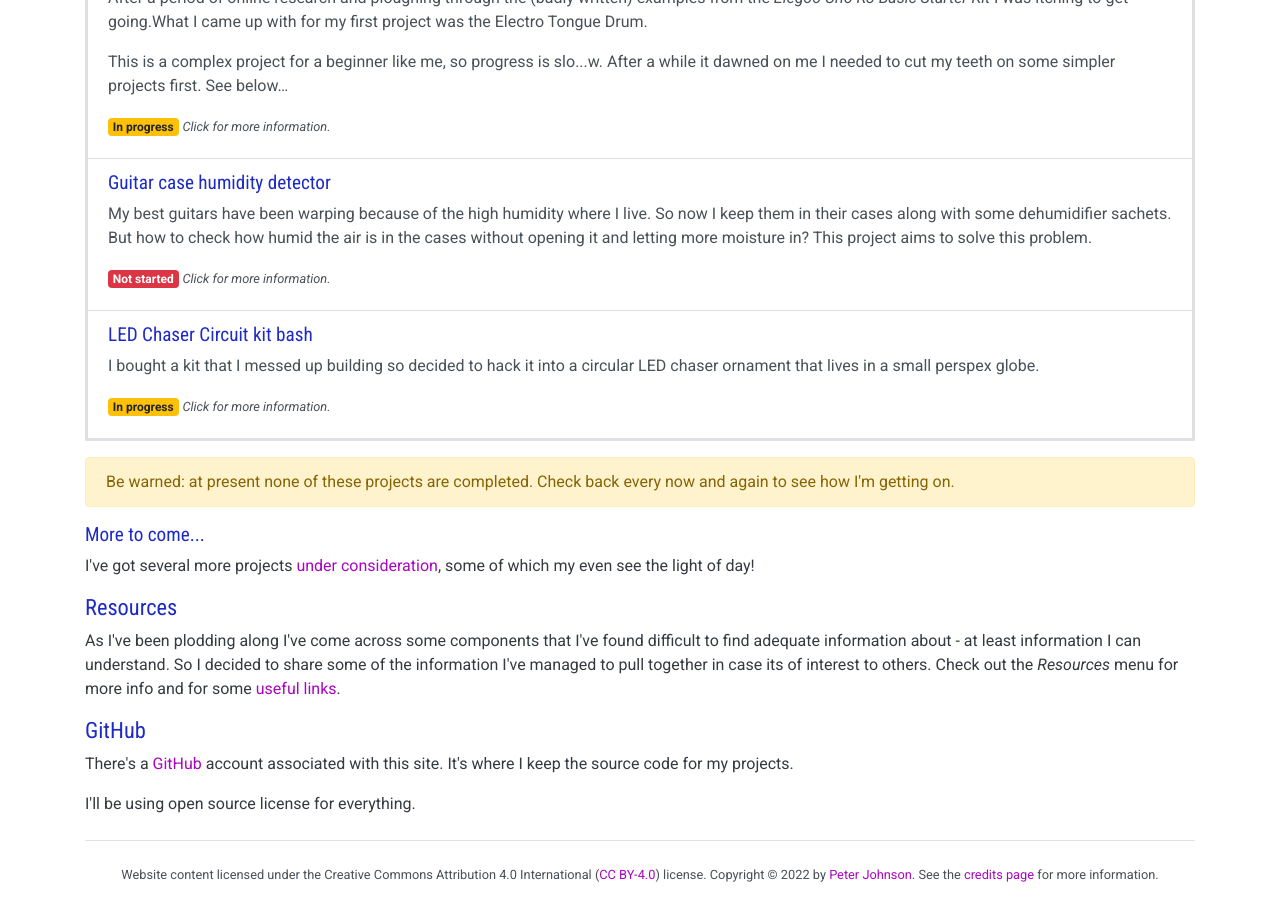
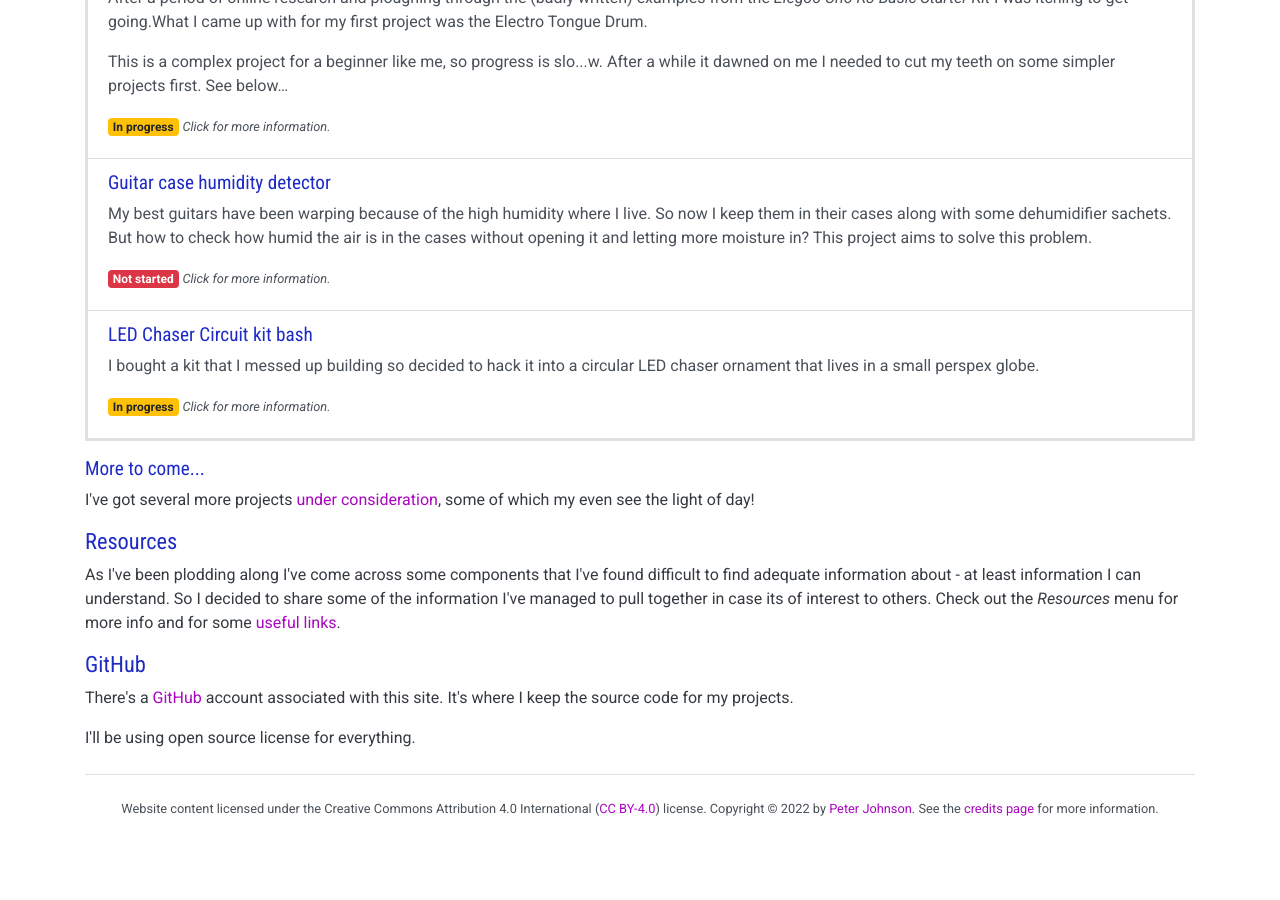
Before and after one commit to cahamo/cahamo.github.io, a Jekyll site: the page built from index.html, in a window 1280 px wide and 900 px high, scrolled down 1085 px. Built offline with Jekyll 4.4.1, drawn with Linux system fonts in a browser that asks for light colours; comment, search, counter and statistics services are not loaded; after the commit the page ends 1919 px from its top, so only the background shows below that.

Commit message:
Update index.html
Remove inaccurate alert box

```diff
--- a/index.html
+++ b/index.html
@@ -66,8 +66,6 @@ layout: default
 
 </div>
 
-<p class="alert alert-warning">Be warned: at present none of these projects are completed. Check back every now and again to see how I'm getting on.</p>
-
 <h3>More to come...</h3>
 
 <p>I've got several more projects <a href="/pipeline">under consideration</a>, some of which my even see the light of day!</p>
```
